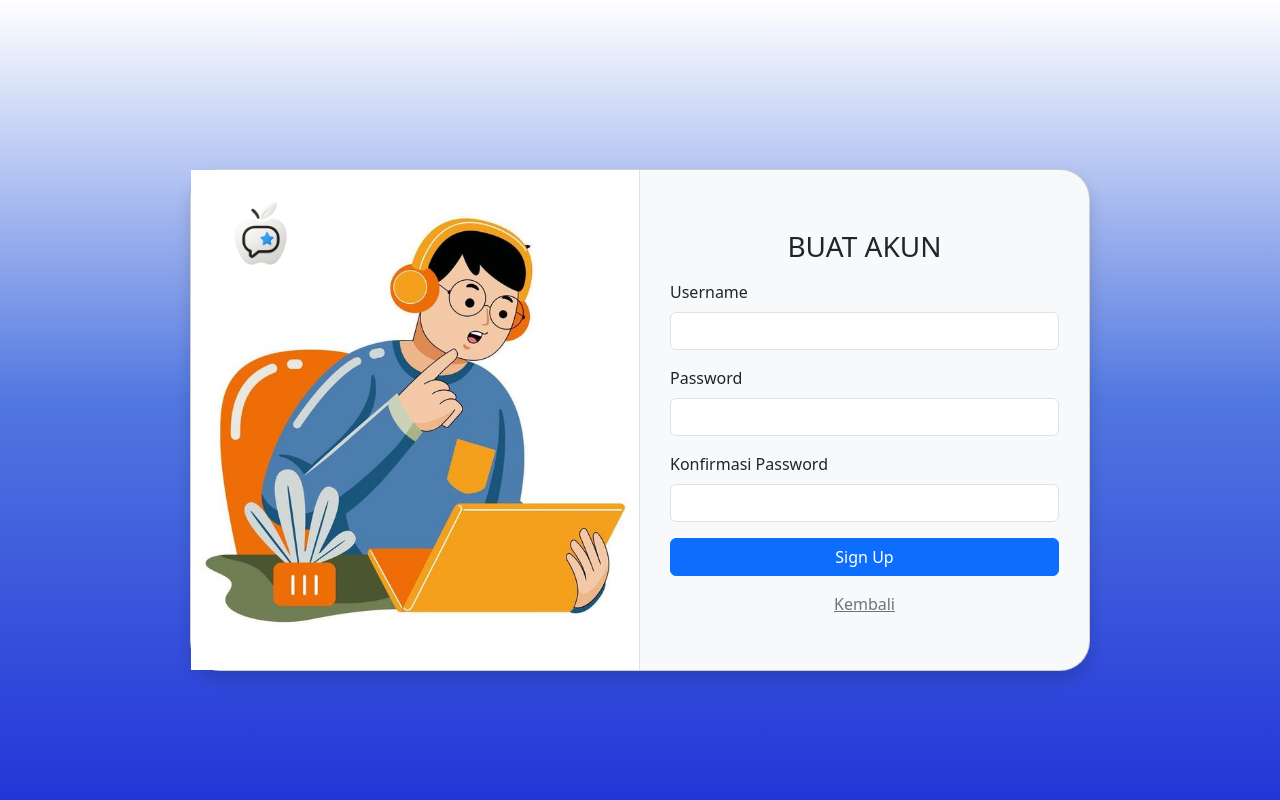
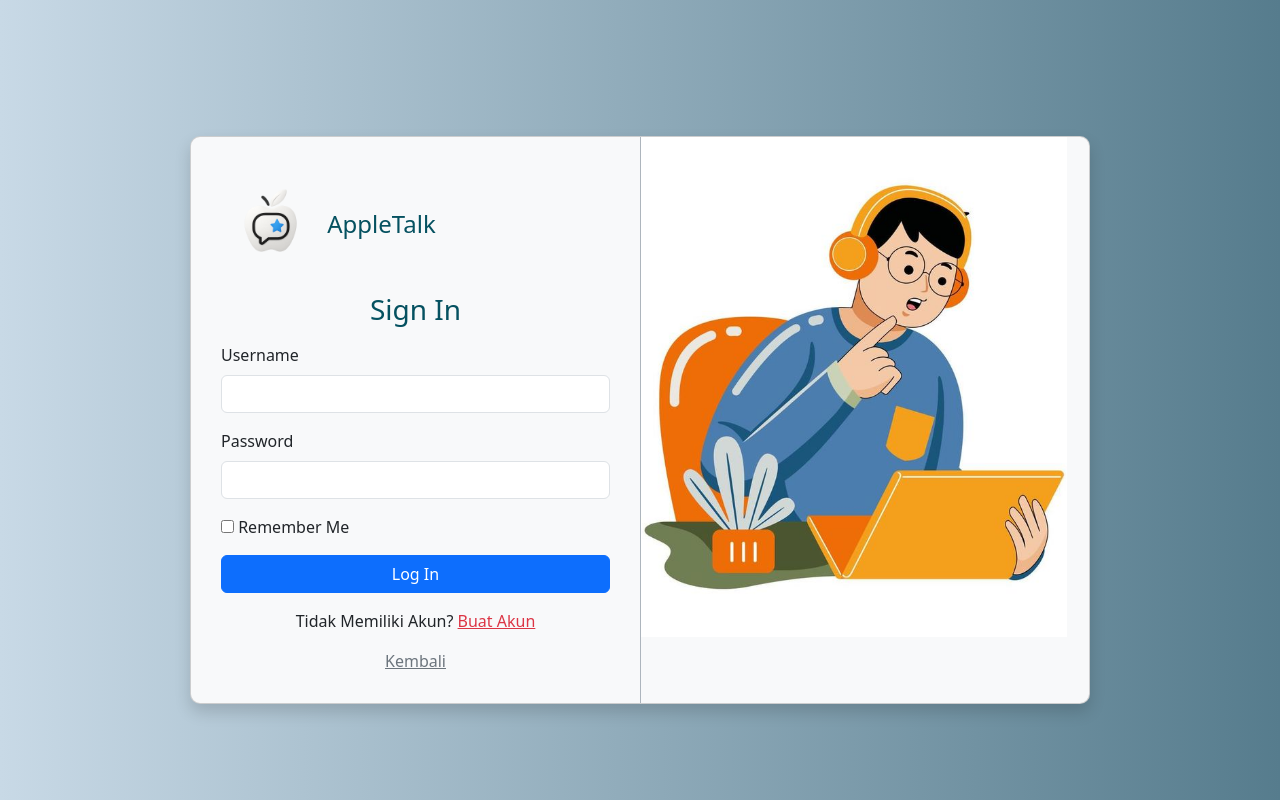
Before and after one commit to Fadiyah-Yeah/TA-WEB-DASAR, a PHP site: page /LoginAkun.php in a window 1280 px wide. Run offline with PHP 8.4, Linux system fonts and the light colour scheme.

Commit message:
Update LoginAkun.php

```diff
--- a/LoginAkun.php
+++ b/LoginAkun.php
@@ -1,24 +1,40 @@
 <?php
 include "KoneksiDatabase.php";
+session_start();
 
-if (isset($_POST["register"])) {
-    $username = strtolower($_POST["username"]);
+if (isset($_COOKIE['id']) && isset($_COOKIE['username'])) {
+    $id = $_COOKIE['id'];
+    $username = $_COOKIE['username'];
+
+    $result = mysqli_query($conn, "SELECT username FROM users WHERE id = '$id'");
+    $row = mysqli_fetch_assoc($result);
+
+    if ($username === hash('sha256', $row['username'])) {
+        $_SESSION['login'] = true;
+    }
+}
+
+if (isset($_POST["login"])) {
+    $username = $_POST["username"];
     $password = $_POST["password"];
-    $password2 = $_POST["password2"];
 
-    if ($password != $password2) {
-        echo "<script>alert('Input password tidak sesuai');</script>";
-    } else {
-        $password = password_hash($password, PASSWORD_DEFAULT);
-        $query = "INSERT INTO account (username, password) VALUES ('$username', '$password')";
-        $q = mysqli_query($conn, $query);
+    $result = mysqli_query($conn, "SELECT * FROM account WHERE username = '$username'");
 
-        if ($q) {
-            echo "<script>alert('User berhasil ditambahkan');</script>";
-            header("Location: LoginAkun.php");
+    if (mysqli_num_rows($result) == 1) {
+        $row = mysqli_fetch_assoc($result);
+
+        if (password_verify($password, $row["password"])) {
+            $_SESSION["login"] = true;
+            $_SESSION["username"] = $row["username"];
+
+            if (isset($_POST['remember'])) {
+                setcookie('id', $row['id'], time() + 60 * 60);
+                setcookie('username', hash('sha256', $row['username']), time() + 60 * 60);
+            }
+            header("Location: Homepage.php");
             exit;
         } else {
-            echo "<script>alert('User gagal ditambahkan');</script>";
+            echo "<script>alert('input password tidak sesuai')</script>";
         }
     }
 }
@@ -26,14 +42,15 @@ if (isset($_POST["register"])) {
 
 <!DOCTYPE html>
 <html lang="en">
+
 <head>
     <meta charset="UTF-8" />
-    <meta name="viewport" content="width=device-width, initial-scale=1.0"/>
-    <title>Daftar Akun</title>
+    <meta name="viewport" content="width=device-width, initial-scale=1.0" />
+    <title>Login Akun</title>
     <link href="https://cdn.jsdelivr.net/npm/bootstrap@5.3.3/dist/css/bootstrap.min.css" rel="stylesheet" />
     <style>
         body {
-            background: linear-gradient(to top, rgb(35, 53, 216), rgb(81, 119, 224), rgb(255, 255, 255));
+            background: linear-gradient(to left, #567C8D, #C8D9E6);
             height: 100vh;
             display: flex;
             align-items: center;
@@ -42,21 +59,22 @@ if (isset($_POST["register"])) {
 
         .card-custom {
             width: 900px;
-            border-radius: 30px;
+            border-radius: 10px;
             margin-top: 40px;
         }
 
-        .register-image {
-            width: 100%;
+        .form-section {
+            padding: 40px 30px 30px;
+        }
+
+        .login-image {
+            width: 95%;
             height: 500px;
             object-fit: cover;
         }
 
-        .form-section {
-            padding: 60px 30px 30px;
-        }
-
         .btn-submit,
+        .btn-buat,
         .btn-kembali {
             transition: 0.3s;
         }
@@ -66,22 +84,27 @@ if (isset($_POST["register"])) {
             transform: scale(1.03);
         }
 
+        .btn-buat:hover {
+            color: #000;
+            font-weight: bold;
+        }
+
         .btn-kembali:hover {
             color: #000;
             font-weight: bold;
         }
     </style>
 </head>
+
 <body>
-    <div class="container-fluid d-flex justify-content-center">
+    <div class="container-fluid d-flex justify-content-center section-cont">
         <div class="card shadow bg-body-tertiary d-flex flex-md-row flex-column card-custom">
-            <div class="col-md-6 position-relative border-end">
-                <img src="LogoWeb.png" class="position-absolute" style="top: 20px; left: 20px; width: 100px; height: 100px;" alt="Logo" />
-                <img src="DesainLogin.jpeg" class="register-image" alt="Register" />
-            </div>
-
             <form action="" method="POST" class="col-md-6 form-section">
-                <h3 class="text-center mb-3">BUAT AKUN</h3>
+                <h4 class="text-info-emphasis mb-3">
+                    <img src="image/LogoWeb.png" style="width: 100px; height: 100px;" alt="Logo" />
+                    AppleTalk
+                </h4>
+                <h3 class="text-center text-info-emphasis mb-3">Sign In</h3>
                 <div class="mb-3">
                     <label for="username" class="form-label">Username</label>
                     <input type="text" class="form-control" name="username" id="username" required />
@@ -91,17 +114,25 @@ if (isset($_POST["register"])) {
                     <input type="password" class="form-control" name="password" id="password" required />
                 </div>
                 <div class="mb-3">
-                    <label for="password2" class="form-label">Konfirmasi Password</label>
-                    <input type="text" class="form-control" name="password2" id="password2" required />
+                    <input type="checkbox" name="remember" id="remember">
+                    <label for="remember">Remember Me</label><br>
                 </div>
                 <div class="mb-3">
-                    <button type="submit" name="register" class="btn-submit btn btn-primary w-100">Sign Up</button>
+                    <button type="submit" name="login" class="btn-submit btn btn-primary w-100">Log In</button>
                 </div>
-                <div class="text-center">
-                    <a href="LoginAkun.php" class="btn-kembali text-secondary">Kembali</a>
+                <div class="text-center mt-3">
+                    Tidak Memiliki Akun?
+                    <a href="CreateAkun.php" class="btn-buat text-danger">Buat Akun</a>
+                </div>
+                <div class="text-center mt-3">
+                    <a href="Homepage.php" class="btn-kembali text-secondary">Kembali</a>
                 </div>
             </form>
+            <div class="col-md-6 border-start border-dark-subtle">
+                <img src="image/DesainLogin.jpeg" class="login-image" alt="Login" />
+            </div>
         </div>
     </div>
 </body>
+
 </html>
```
